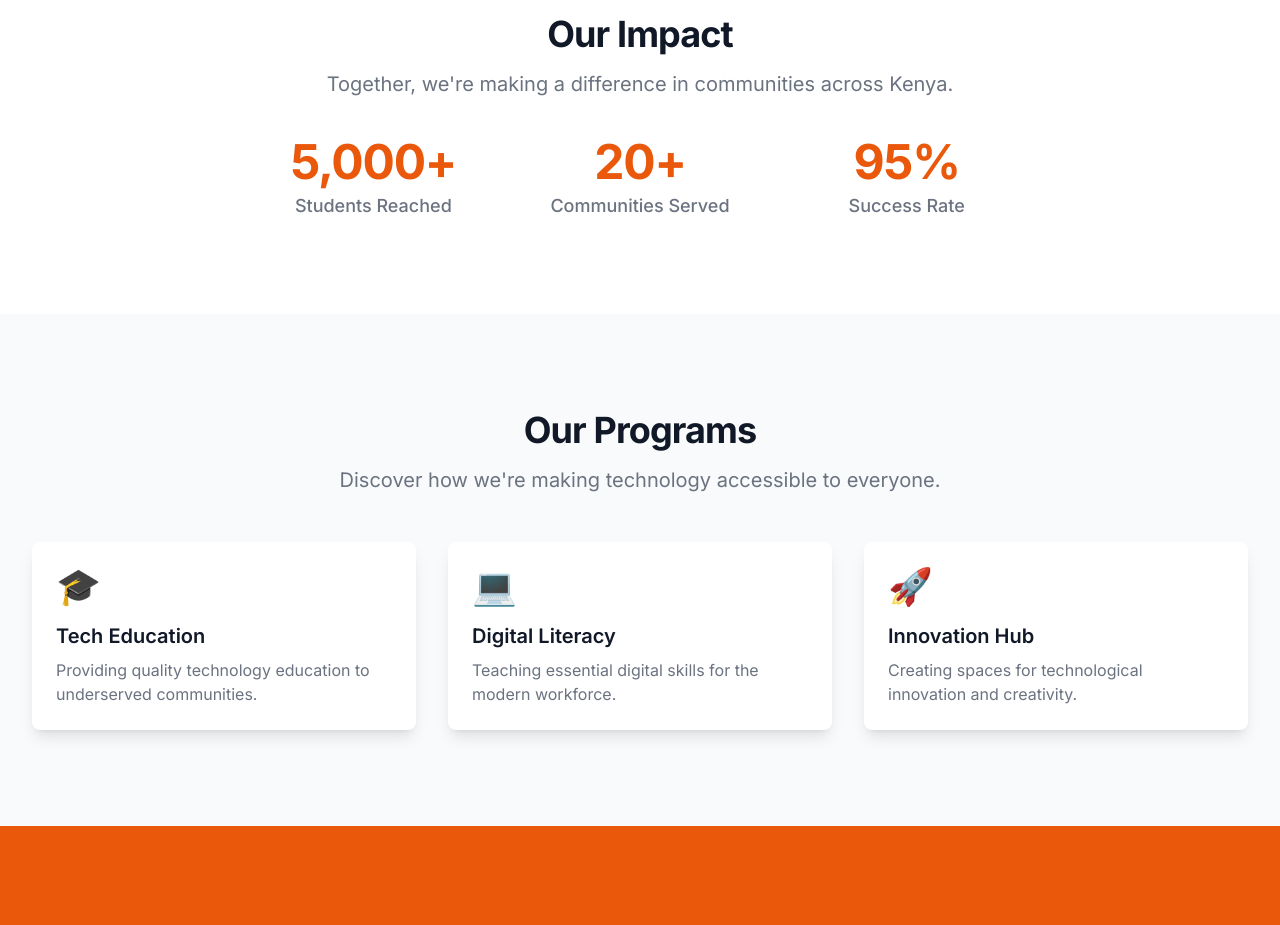
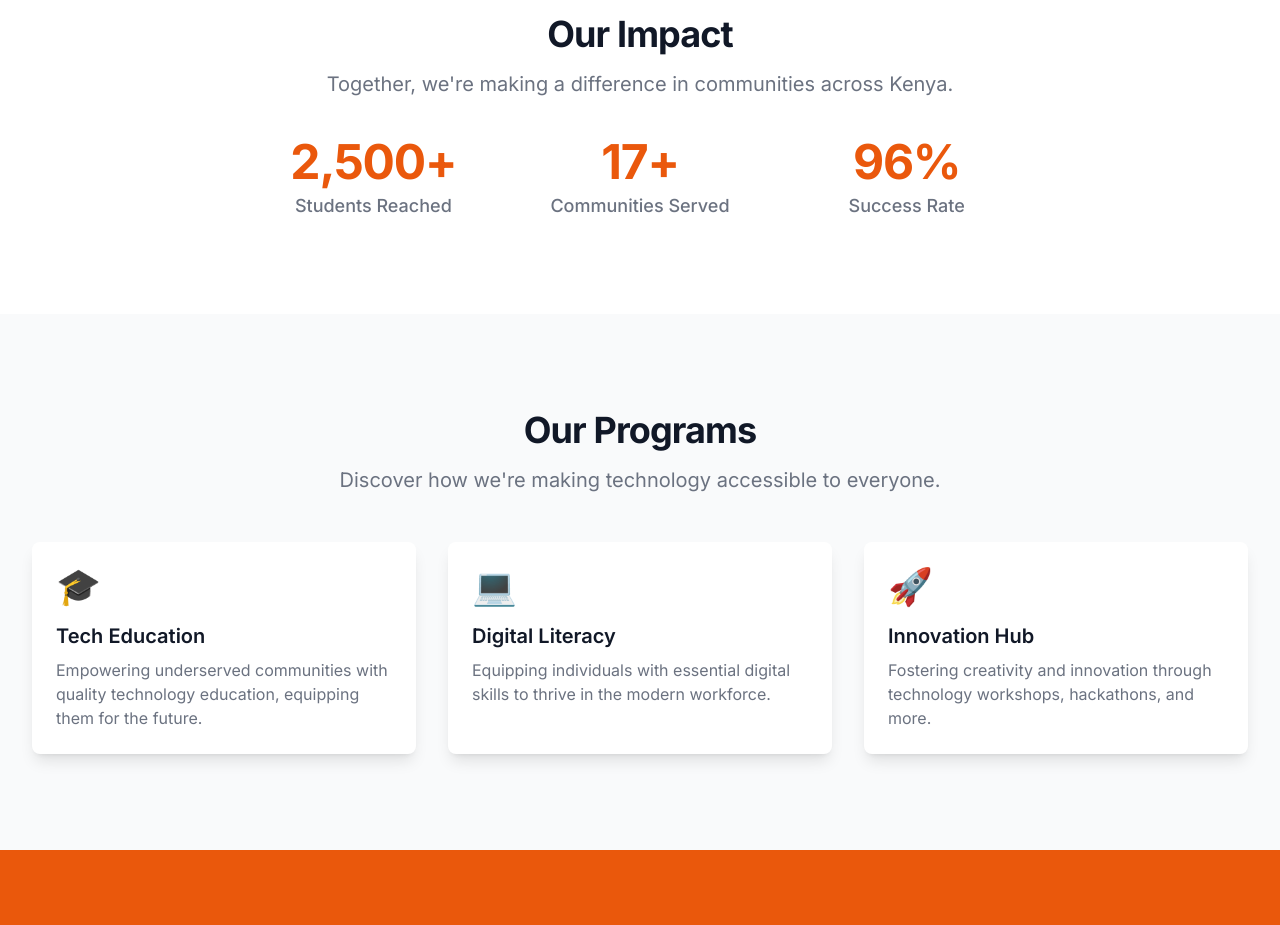
Before and after one commit to Faqih001/Fund_Raiser_Mpesa, a Next.js app: page / in a window 1280 px wide. Shown: the part 820-1745 px from the top of the page. Built offline with nearby package versions, Linux system fonts and the light colour scheme.

Commit message:
Update statistics and program descriptions to reflect current impact and mission focus

```diff
--- a/src/app/page.jsx
+++ b/src/app/page.jsx
@@ -89,15 +89,15 @@ export default function HomePage() {
             <dl className="mt-10 text-center sm:mx-auto sm:grid sm:max-w-3xl sm:grid-cols-3 sm:gap-8">
               <div className="flex flex-col">
                 <dt className="order-2 mt-2 text-lg font-medium leading-6 text-gray-500">Students Reached</dt>
-                <dd className="order-1 text-5xl font-bold tracking-tight text-orange-600">5,000+</dd>
+                <dd className="order-1 text-5xl font-bold tracking-tight text-orange-600">2,500+</dd>
               </div>
               <div className="mt-10 flex flex-col sm:mt-0">
                 <dt className="order-2 mt-2 text-lg font-medium leading-6 text-gray-500">Communities Served</dt>
-                <dd className="order-1 text-5xl font-bold tracking-tight text-orange-600">20+</dd>
+                <dd className="order-1 text-5xl font-bold tracking-tight text-orange-600">17+</dd>
               </div>
               <div className="mt-10 flex flex-col sm:mt-0">
                 <dt className="order-2 mt-2 text-lg font-medium leading-6 text-gray-500">Success Rate</dt>
-                <dd className="order-1 text-5xl font-bold tracking-tight text-orange-600">95%</dd>
+                <dd className="order-1 text-5xl font-bold tracking-tight text-orange-600">96%</dd>
               </div>
             </dl>
           </div>
@@ -121,17 +121,17 @@ export default function HomePage() {
               {[
                 {
                   title: 'Tech Education',
-                  description: 'Providing quality technology education to underserved communities.',
+                  description: 'Empowering underserved communities with quality technology education, equipping them for the future.',
                   icon: '🎓'
                 },
                 {
                   title: 'Digital Literacy',
-                  description: 'Teaching essential digital skills for the modern workforce.',
+                  description: 'Equipping individuals with essential digital skills to thrive in the modern workforce.',
                   icon: '💻'
                 },
                 {
                   title: 'Innovation Hub',
-                  description: 'Creating spaces for technological innovation and creativity.',
+                  description: 'Fostering creativity and innovation through technology workshops, hackathons, and more.',
                   icon: '🚀'
                 }
               ].map((program) => (
```
